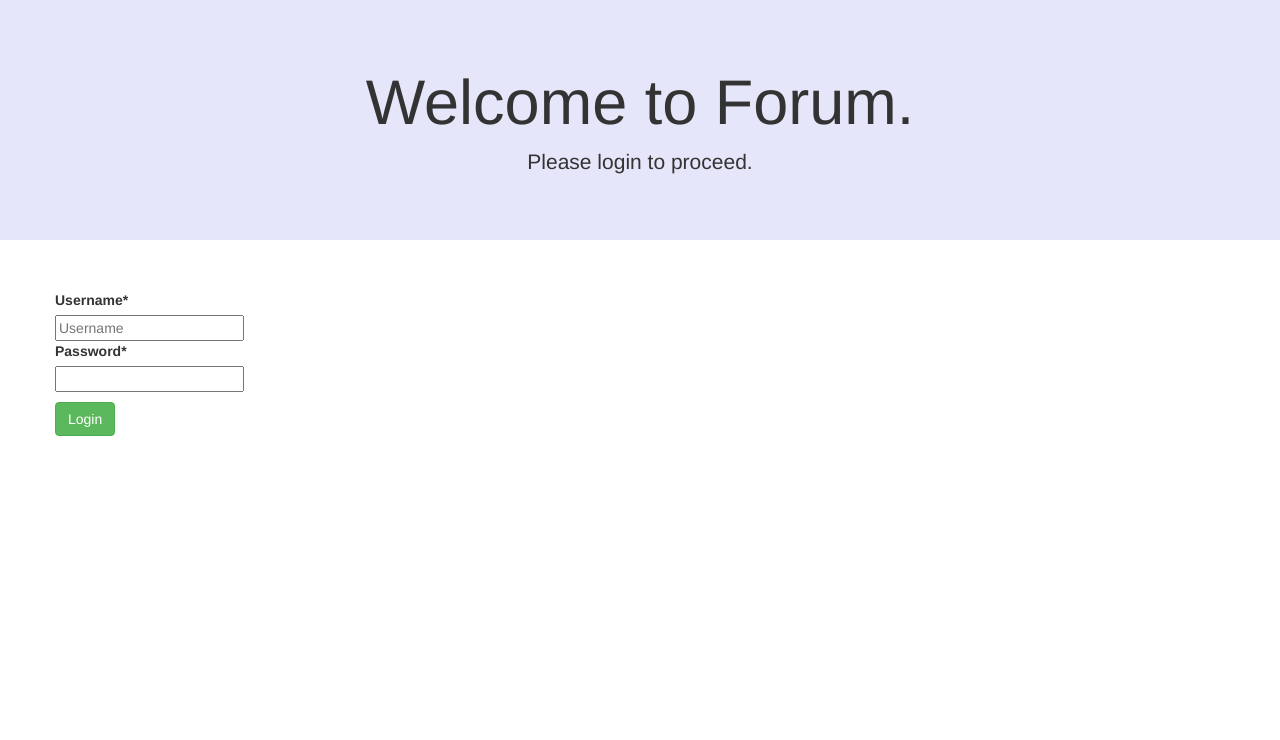
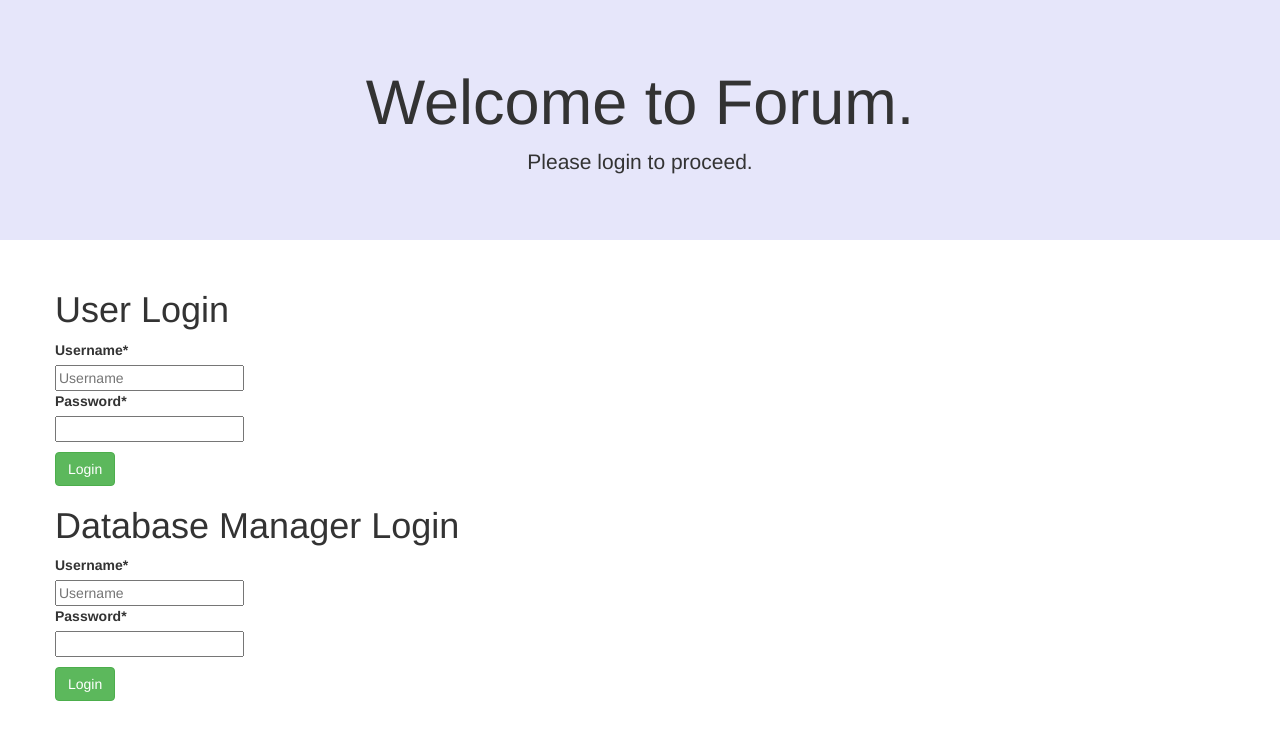
Before and after one commit to artun-akdogan/CmpE321-Project, a Django app: page / in a window 1280 px wide. Shown: the top 740 px of the page. Run offline with Django 4.2, Linux system fonts and the light colour scheme; some libraries are stand-ins or nearby versions.

Commit message:
Update login procedure to include users

```diff
--- a/database/init_table.py
+++ b/database/init_table.py
@@ -37,6 +37,11 @@ connection.commit()
 print("Inserting default variables ...")
 # TODO: insert initial database values.
 cursor.execute('INSERT IGNORE INTO Database_Managers VALUES ("admin","password");')
+cursor.execute('INSERT IGNORE INTO Department VALUES ("CMPE","Computer Engineering");')
+cursor.execute('INSERT IGNORE INTO User VALUES ("student","password", "name", "surname", "student@example.com", "CMPE");')
+cursor.execute('INSERT IGNORE INTO User VALUES ("instructor","password", "name", "surname", "instructor@example.com", "CMPE");')
+cursor.execute('INSERT IGNORE INTO Instructors VALUES ("instructor", "professor", "CMPE");')
+cursor.execute('INSERT IGNORE INTO Students VALUES ("student", 123, "");')
 
 connection.commit()
 
--- a/src/templates/loginIndex.html
+++ b/src/templates/loginIndex.html
@@ -26,6 +26,13 @@
 					</div>
 				{% endif %}
 				<form class="form-group" method="POST" novalidate action="{% url 'login' %}">
+					<h1>User Login</h1>
+					{{login_form|crispy}}
+					{% csrf_token %}
+					<button type="submit" style="margin-top: 10px;"class="btn btn-success">Login</button>
+				</form>
+				<form class="form-group" method="POST" novalidate action="{% url 'login_database_manager' %}">
+					<h1>Database Manager Login</h1>
 					{{login_form|crispy}}
 					{% csrf_token %}
 					<button type="submit" style="margin-top: 10px;"class="btn btn-success">Login</button>
--- a/src/urls.py
+++ b/src/urls.py
@@ -3,6 +3,9 @@ from django.shortcuts import render
 from django.http import HttpResponse,HttpResponseRedirect
 from .forms import *
 from .db_utils import run_statement
+from . import database_managers
+from . import instructors
+from . import students
 
 def index(req):
     #Logout the user if logged
@@ -20,21 +23,19 @@ def login(req):
     username=req.POST["username"]
     password=req.POST["password"]
 
-    result=run_statement(f"SELECT * FROM Database_Managers WHERE username='{username}' and password='{password}';") #Run the query in DB
+    result=run_statement(f"SELECT * FROM User WHERE username='{username}' and password='{password}';") #Run the query in DB
 
     if result: #If a result is retrieved
         req.session["username"]=username #Record username into the current session
-        return HttpResponseRedirect('../home') #Redirect user to home page
-    else:
-        return HttpResponseRedirect('../?fail=true')
+        is_instructor = run_statement(f"SELECT * FROM Instructors WHERE username='{username}';")
+        if is_instructor:
+            return HttpResponseRedirect('../instructors') #Redirect user to home page
+        is_student = run_statement(f"SELECT * FROM Students WHERE username='{username}';")
+        if is_student:
+            return HttpResponseRedirect('../students') #Redirect user to home page
 
-def homePage(req):
-    #result=run_statement(f"SELECT * FROM Post;") #Run the query in DB
 
-    username=req.session["username"] #Retrieve the username of the logged-in user
-    #isFailed=req.GET.get("fail",False) #Try to retrieve GET parameter "fail", if it's not given set it to False
-
-    return render(req,'userHome.html',{"username":username})
+    return HttpResponseRedirect('../?fail=true')
 
 """
 def createPost(req):
@@ -52,7 +53,10 @@ def createPost(req):
 
 urlpatterns = [
     path('', index, name='index'),
-    path('home', homePage, name="homePage"),
-    path('login', login, name="login"),
+    path('database_managers', database_managers.homePage, name="database_managers"),
+    path('instructors', instructors.homePage, name="instructors"),
+    path('students', students.homePage, name="students"),
+    path('login/database_manager', database_managers.login, name="login_database_manager"),
+    path('login/user', login, name="login"),
     #path('createPost', createPost,name="createPost"),
 ]
```
Also changed, not shown: src/database_managers.py (added, +26 -0 lines), src/instructors.py (added, +13 -0 lines), src/students.py (added, +13 -0 lines).
